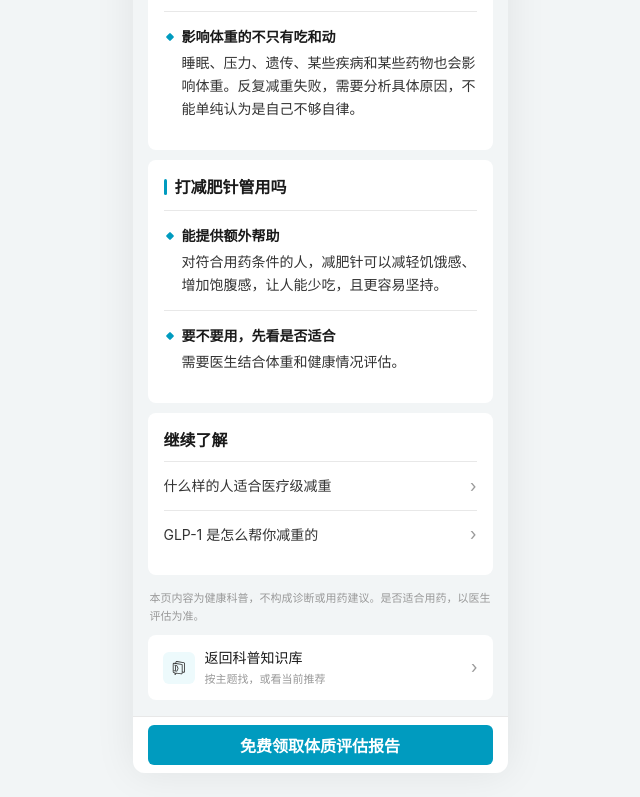
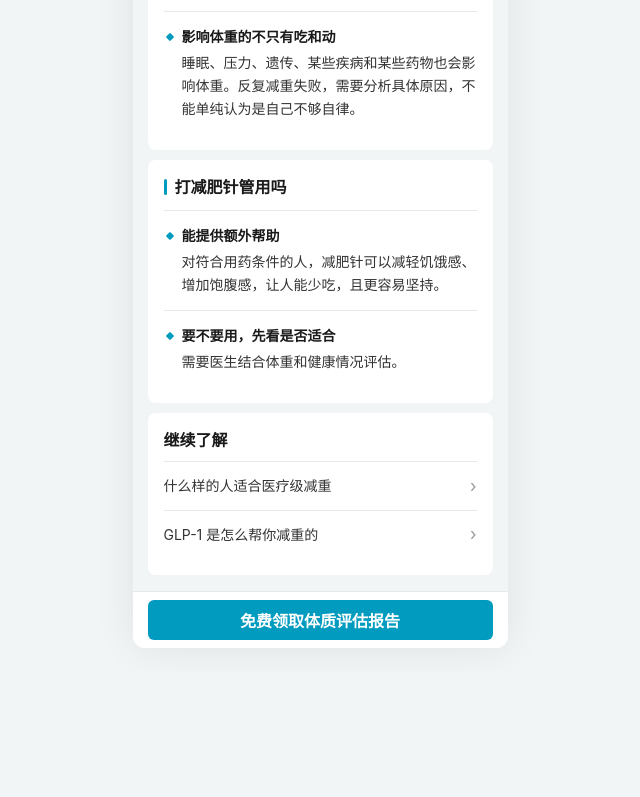
Before and after one commit to lipulin222/health-subscription-demo, a plain HTML site: page edu-article-v2/index.html in a window 1280 px wide. Shown: the part 573-1370 px from the top of the page, without its empty margins (320-960 px from the left). After the commit the page ends 1245 px from the top, so only its background shows below. Drawn offline with Linux system fonts and the light colour scheme.

Commit message:
fix: 移除详情页声明与返回科普卡

```diff
--- a/edu-article-v2/index.html
+++ b/edu-article-v2/index.html
@@ -85,15 +85,6 @@ html::-webkit-scrollbar,body::-webkit-scrollbar{width:0;height:0;display:none}
 .rel:active{color:var(--brand)}
 .rel__go{color:var(--t-placeholder);font-size:var(--fs-5);line-height:1;flex-shrink:0}
 
-.disclaimer{margin:14px 2px 0;font-size:var(--fs-1);line-height:18px;color:var(--t-placeholder)}
-.back-kb{display:flex;align-items:center;gap:10px;margin-top:var(--sp-1);background:#FFFFFF;border-radius:var(--radius-card);padding:12px 15px;text-decoration:none;cursor:pointer}
-.back-kb:active{background:var(--brand-light-active)}
-.back-kb__ico{width:32px;height:32px;border-radius:var(--radius-default);flex-shrink:0;display:flex;align-items:center;justify-content:center;background:var(--brand-light)}
-.back-kb__ico img{width:18px;height:18px;display:block}
-.back-kb__tx{flex:1;min-width:0}
-.back-kb__tx b{display:block;font-size:var(--fs-3);font-weight:500;color:var(--t-title);line-height:21px}
-.back-kb__tx s{display:block;font-size:var(--fs-1);color:var(--t-placeholder);margin-top:2px}
-.back-kb__go{flex-shrink:0;font-size:var(--fs-5);color:var(--t-placeholder);line-height:1}
 
 /* 吸底承接按钮：与科普首页一致 */
 .cta-bar{flex-shrink:0;background:#FFFFFF;border-top:1px solid var(--divider);padding:8px 15px calc(8px + env(safe-area-inset-bottom))}
@@ -169,13 +160,6 @@ html::-webkit-scrollbar,body::-webkit-scrollbar{width:0;height:0;display:none}
         <a class="rel" href="../patient-education/index.html?stage=1#/g/know"><span>GLP-1 是怎么帮你减重的</span><span class="rel__go">›</span></a>
       </section>
 
-      <p class="disclaimer">本页内容为健康科普，不构成诊断或用药建议。是否适合用药，以医生评估为准。</p>
-
-      <a class="back-kb" href="../patient-education/index.html?stage=1#/">
-        <span class="back-kb__ico"><img loading="lazy" decoding="async" src="../branding-pic/icons/卓正科普.svg" alt=""></span>
-        <span class="back-kb__tx"><b>返回科普知识库</b><s>按主题找，或看当前推荐</s></span>
-        <span class="back-kb__go">›</span>
-      </a>
     </main>
 
     <footer class="cta-bar">
```
